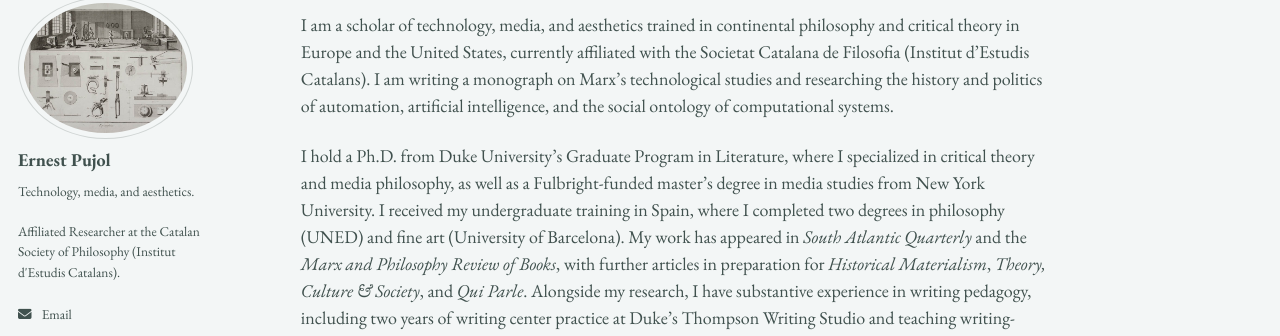
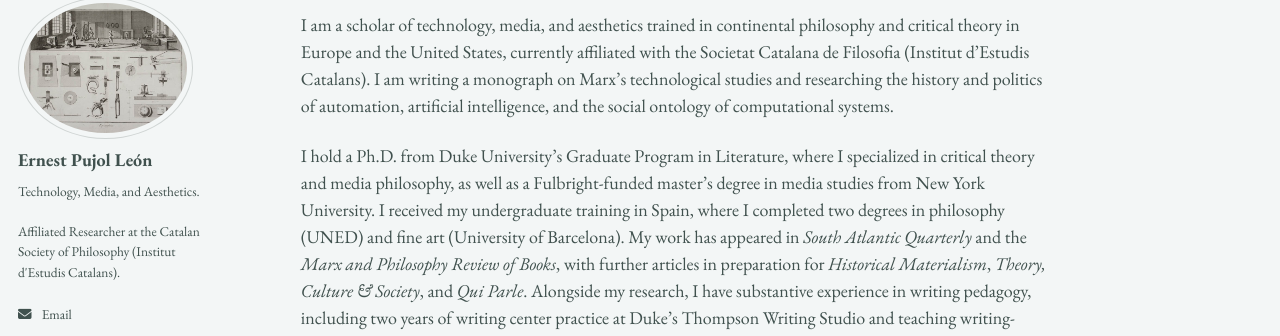
Before and after one commit to epujol90/epujol90.github.io, a Jekyll site: the page built from _pages/about.md, in a window 1280 px wide. Shown: the part 104-440 px from the top of the page. Built offline with Jekyll 4.4.1, drawn with Linux system fonts in a browser that asks for light colours; some web fonts are replaced; a script bundle is joined from its source files by our own code; library files that are not in the unit come from our copies.

Commit message:
Update _config.yml

```diff
--- a/_config.yml
+++ b/_config.yml
@@ -24,9 +24,9 @@ repository               : "epujol90/epujol90.github.io"
 author:
   # Biographic information
   avatar           : "avatar.jpg"
-  name             : "Ernest Pujol"
+  name             : "Ernest Pujol León"
   pronouns         : # example: "she/her"
-  bio              : "Technology, media, and aesthetics. <br><br>Affiliated Researcher at the Catalan Society of Philosophy (Institut d'Estudis Catalans)."
+  bio              : "Technology, Media, and Aesthetics. <br><br>Affiliated Researcher at the Catalan Society of Philosophy (Institut d'Estudis Catalans)."
   location         : # "Earth"
   employer         : # "Red Brick University"
   uri              : # URL
```
